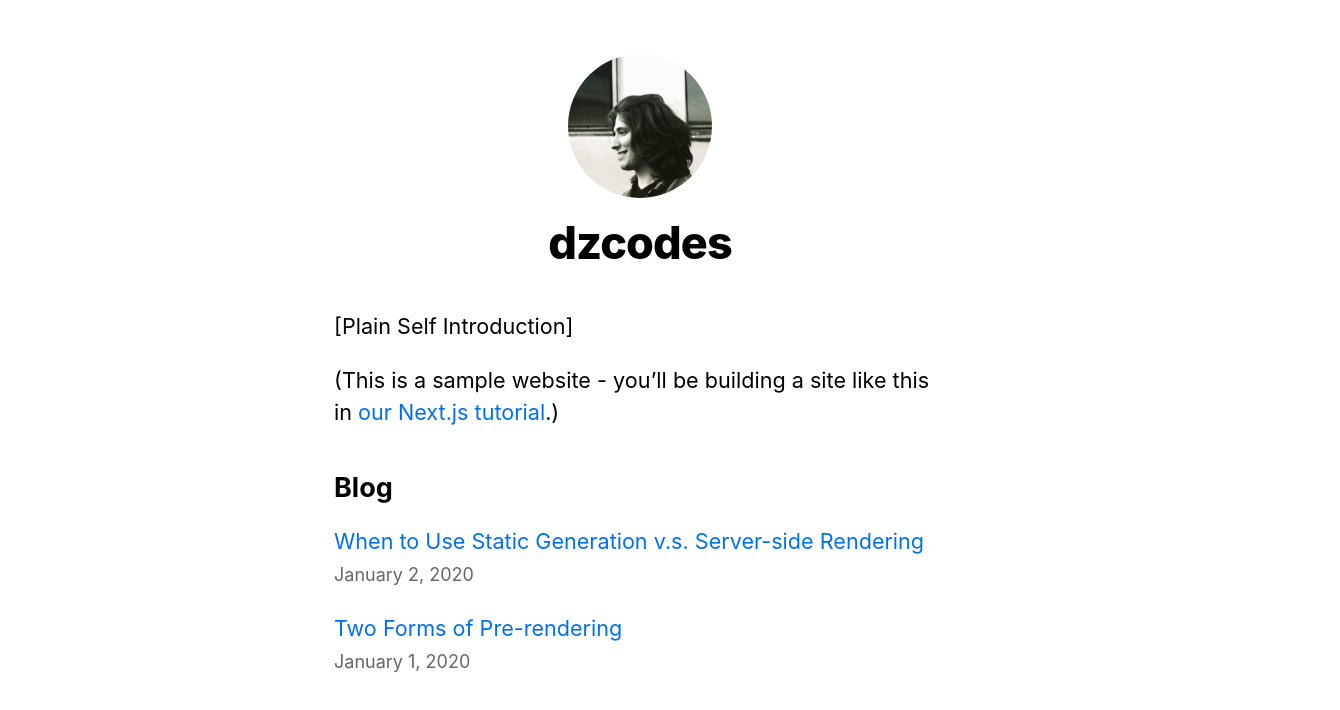
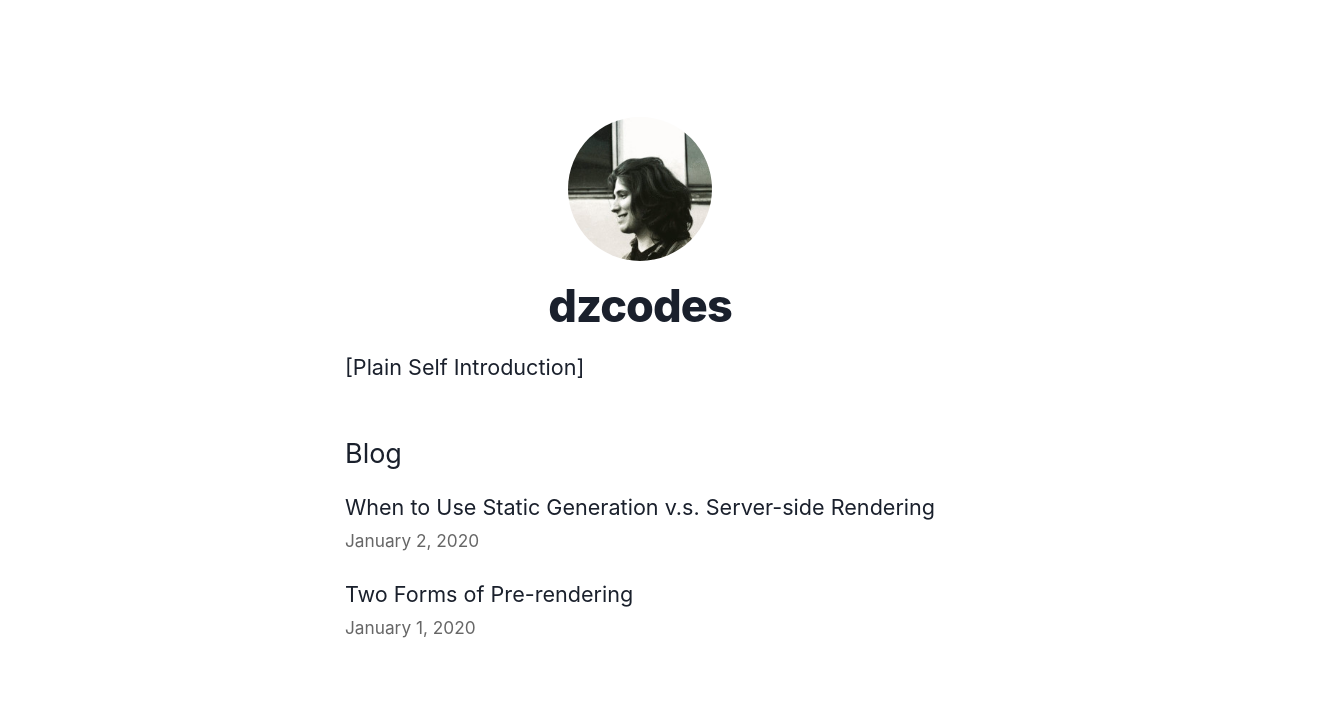
Before and after one commit to zachyking/nextjs-tut, a Next.js app: page / in a window 1280 px wide. Shown: the top 710 px of the page, 1340 px wide, since content can reach past the window. Built offline with nearby package versions, Linux system fonts and the light colour scheme.

Commit message:
added chakra UI, implemented darkmode switch

```diff
--- /dev/null
+++ b/components/darkmodeswtich.tsx
@@ -0,0 +1,14 @@
+import {useColorMode, IconButton } from '@chakra-ui/react'
+import { MoonIcon, SunIcon } from '@chakra-ui/icons'
+
+
+export default function DarkModeSwitch() {
+    const { colorMode, toggleColorMode } = useColorMode()
+    return (
+        <IconButton
+            aria-label="Toggle Dark Switch"
+            icon={colorMode === 'dark' ? <SunIcon/> : <MoonIcon/>}
+            onClick={toggleColorMode}
+        />
+    )
+}
--- a/package.json
+++ b/package.json
@@ -8,7 +8,12 @@
     "start": "next start"
   },
   "dependencies": {
+    "@chakra-ui/icons": "^1.0.13",
+    "@chakra-ui/react": "^1.6.1",
+    "@emotion/react": "^11.1.5",
+    "@emotion/styled": "^11.3.0",
     "date-fns": "^2.21.2",
+    "framer-motion": "^4.1.11",
     "gray-matter": "^4.0.3",
     "next": "^10.0.0",
     "react": "17.0.1",
--- a/pages/_app.tsx
+++ b/pages/_app.tsx
@@ -1,6 +1,11 @@
 import '../styles/global.css'
 import { AppProps } from 'next/app'
+import { ChakraProvider } from "@chakra-ui/react"
 
 export default function App({ Component, pageProps }: AppProps) {
-  return <Component {...pageProps} />
+  return <>
+        <ChakraProvider>
+            <Component {...pageProps} />
+        </ChakraProvider>
+        </>
 }
--- a/pages/index.tsx
+++ b/pages/index.tsx
@@ -5,6 +5,8 @@
 import Link from 'next/link'
 import Date from '../components/date'
 import { GetStaticProps } from 'next'
+import { Text, Heading, Flex, Stack } from '@chakra-ui/react'
+import DarkModeSwitch from '../components/darkmodeswtich'
 
 export default function Home({
   allPostsData
@@ -16,16 +18,28 @@
   }[]
 }) {
   return (
+    <Stack
+    as="main"
+    align="center"
+    >
+      <Flex
+        flexDirection="column"
+        maxWidth="1400px"
+      >
+        <Flex
+          direction="row"
+          w="1400px"
+          pt={4}
+        >
+          <DarkModeSwitch/>
+        </Flex>
         <Layout home>
         <Head>
           <title>{siteTitle}</title>
         </Head>
         <section className={utilStyles.headingMd}>
           <p>[Plain Self Introduction]</p>
-        <p>
-          (This is a sample website - you’ll be building a site like this in{' '}
-          <a href="https://nextjs.org/learn">our Next.js tutorial</a>.)
-        </p>
+          <br/>
         </section>
         <section className={`${utilStyles.headingMd} ${utilStyles.padding1px}`}>
           <h2 className={utilStyles.headingLg}>Blog</h2>
@@ -44,6 +58,9 @@
           </ul>
         </section>
       </Layout>
+      </Flex>
+
+    </Stack>
   )
 }
 
```
Also changed, not shown: 1 other file (tests, documents, lock files or other folders). Lines whose indentation alone changed are shown as unchanged.
